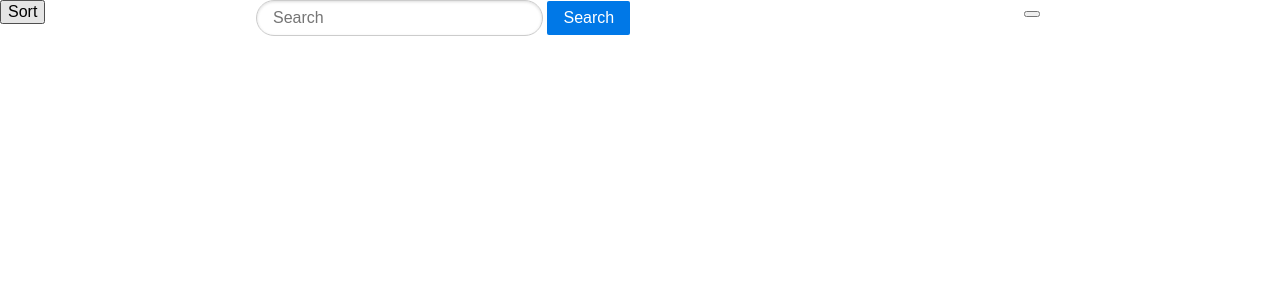
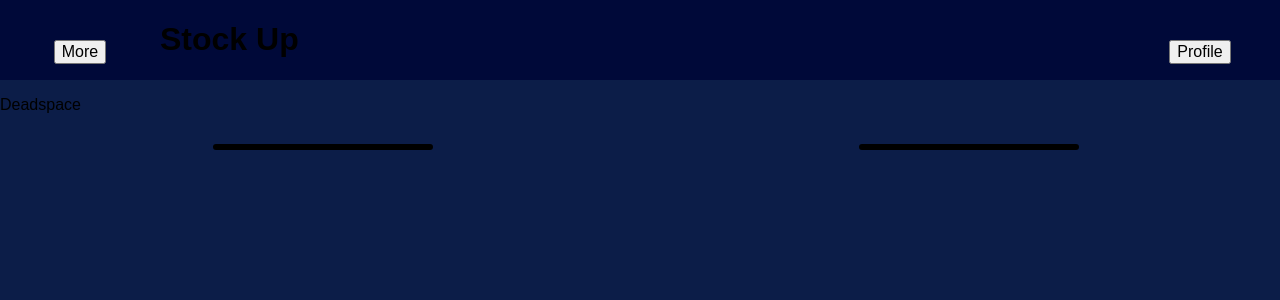
Before and after one commit to csci5117s24/project-1-the-boys, a Flask app: page / in a window 1280 px wide. Shown: the top 300 px of the page. Run offline with Flask 3, Linux system fonts and the light colour scheme; some libraries are stand-ins or nearby versions.

Commit message:
local Changes

```diff
--- a/server.py
+++ b/server.py
@@ -10,5 +10,5 @@ environment = Environment
 
 @app.route("/", methods=['GET'])
 def mainpage():
-    url_for('static', filename = 'styling/styling.css')
-    return render_template('frame.html') #This will be changed when the basic frame is created and then used as an extension for all of our pages
+    url_for('static', filename = 'styling/style.css')
+    return render_template('mainpage.html') #This will be changed when the basic frame is created and then used as an extension for all of our pages
--- a/static/styling/style.css
+++ b/static/styling/style.css
@@ -0,0 +1,19 @@
+body{
+    margin:0;
+    background-color: #0C1D48;
+}
+#topBar{
+    background-color: #000939;
+    height: 10vh;
+    width: 100vw;
+}
+.pure-u-3-24{
+    text-align: center;
+    position: relative;
+    top: 50%;
+}
+#risingStocks, #fallingStocks{
+    margin-top:5%;
+    border-style: solid;
+    border-radius: 2vw;
+}
--- a/templates/frame.html
+++ b/templates/frame.html
@@ -11,24 +11,23 @@
         <link rel="stylesheet" href="https://cdn.jsdelivr.net/npm/purecss@3.0.0/build/pure-min.css" integrity="sha384-X38yfunGUhNzHpBaEBsWLO+A0HDYOQi8ufWDkZ0k9e0eXz/tH3II7uKZ9msv++Ls" crossorigin="anonymous">
 
     <body>
-
-        <div class= "pure-g" id="sortButton">
-            <div class="pure-u-1-5">
-                <button type="button" id="sort">Sort</button>
-            </div>
-            <div class="pure-u-3-5" id="searchBar">
-                <form class="pure-form">
-                    <input type="text" placeholder="Search" id="search" required size="25" class="pure-input-rounded" />
-                    <button type="submit" class="pure-button pure-button-primary">Search</button>
-                </form>
+        <div class="pure-g" id="topBar">
+            <div class="pure-u-3-24">
+                <button id="moreButton">More</button>
 
             </div>
-            <div class="pure-u-1-5" id="cornerProfileButton">
-                <button type="button">
+            <div class="pure-u-18-24">
+                <h1>Stock Up</h1>
             </div>
-
+            <div class="pure-u-3-24">
+                <button id="profileButton">Profile</button>
+            </div>
         </div>
 
 
+        {%block content%}
+
+        {%endblock%}
+
     </body>
 </html>
--- /dev/null
+++ b/templates/mainpage.html
@@ -0,0 +1,21 @@
+{%extends "frame.html"%}
+{%block content%}
+<div class= "pure-g" id="mainPage">
+    <div class="pure-u-1-6">
+        <p>Deadspace</p>
+    </div>
+    <div class="pure-u-1-6" id="risingStocks">
+
+    </div>
+    <div class="pure-u-1-3" id="trendingPosts">
+
+    </div>
+    <div class="pure-u-1-6" id="fallingStocks">
+
+    </div>
+    <div class="pure-u-1-6">
+
+    </div>
+
+</div>
+{%endblock%}
```
